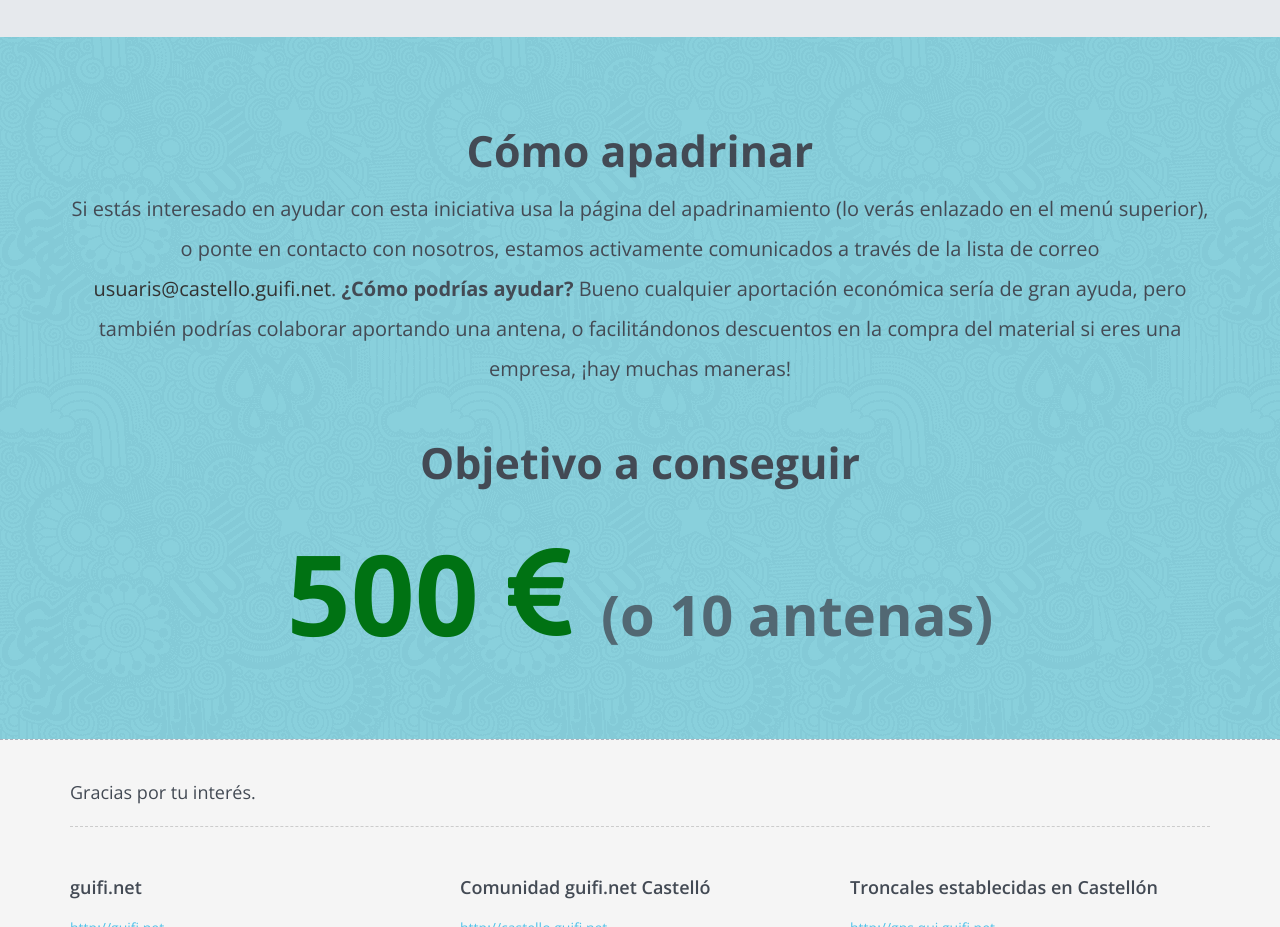
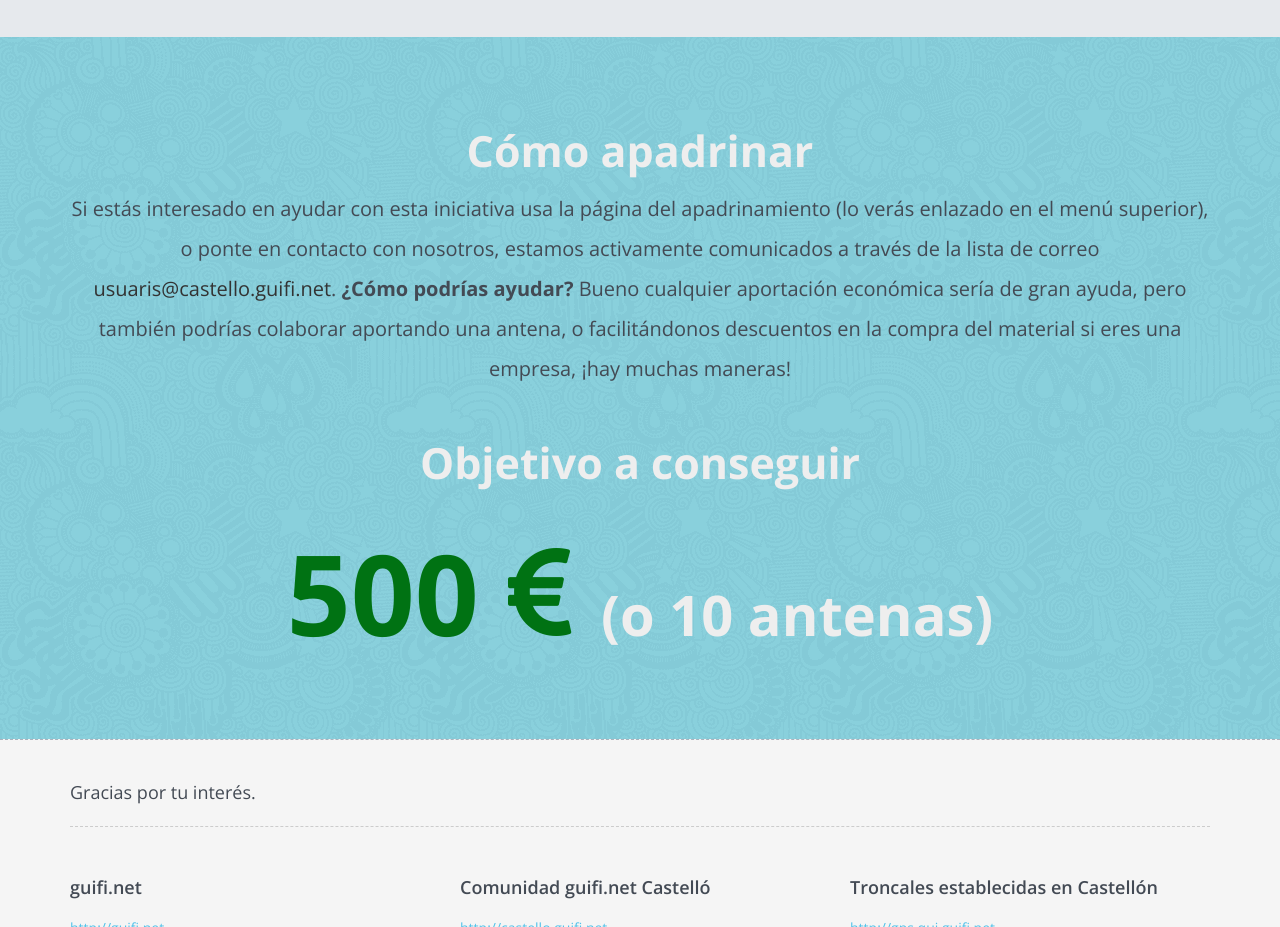
Before and after one commit to tombatossals/apadrinamiento-guifi.net-castellon-jun-jul-2014, a plain HTML site: page index.html in a window 1280 px wide. Shown: the part 1241-2168 px from the top of the page. Drawn offline with nearby package versions, Linux system fonts and the light colour scheme.

Commit message:
pequeños cambios

```diff
--- a/index.html
+++ b/index.html
@@ -120,13 +120,13 @@
     <p style="height: 50px;" id="apadrinar"></p>
     <div class="previews">
       <div class="container">
-        <h2>Cómo apadrinar</h2>
+        <h2 style="color: #EEE;">Cómo apadrinar</h2>
          <p>Si estás interesado en ayudar con esta iniciativa usa la página del apadrinamiento (lo verás enlazado en el menú superior), o ponte en contacto con nosotros, estamos activamente comunicados a través de la lista    de correo <a href="mailto:usuaris@castello.guifi.net">usuaris@castello.guifi.net</a>. <strong>¿Cómo podrías ayudar?</strong> Bueno cualquier aportación económica sería de gran ayuda, pero también podrías colaborar aportando una antena, o facilitándonos descuentos en la compra del material si eres una empresa, ¡hay muchas maneras!</p>
       </div>
       <div class="container">
-        <h2>Objetivo a conseguir</h2>
+        <h2 style="color: #EEE;">Objetivo a conseguir</h2>
       </div>
-      <h1 style="font-size: 8em; color: #007213;">500 <i class="fa fa-eur"></i> <span style="color: #526873; font-size: .5em;">(o 10 antenas)</span></h1>
+      <h1 style="font-size: 8em; color: #007213;">500 <i class="fa fa-eur"></i> <span style="color: #EEE; font-size: .5em;">(o 10 antenas)</span></h1>
 
       <p style="height: 50px;"></p>
     </div>
```
